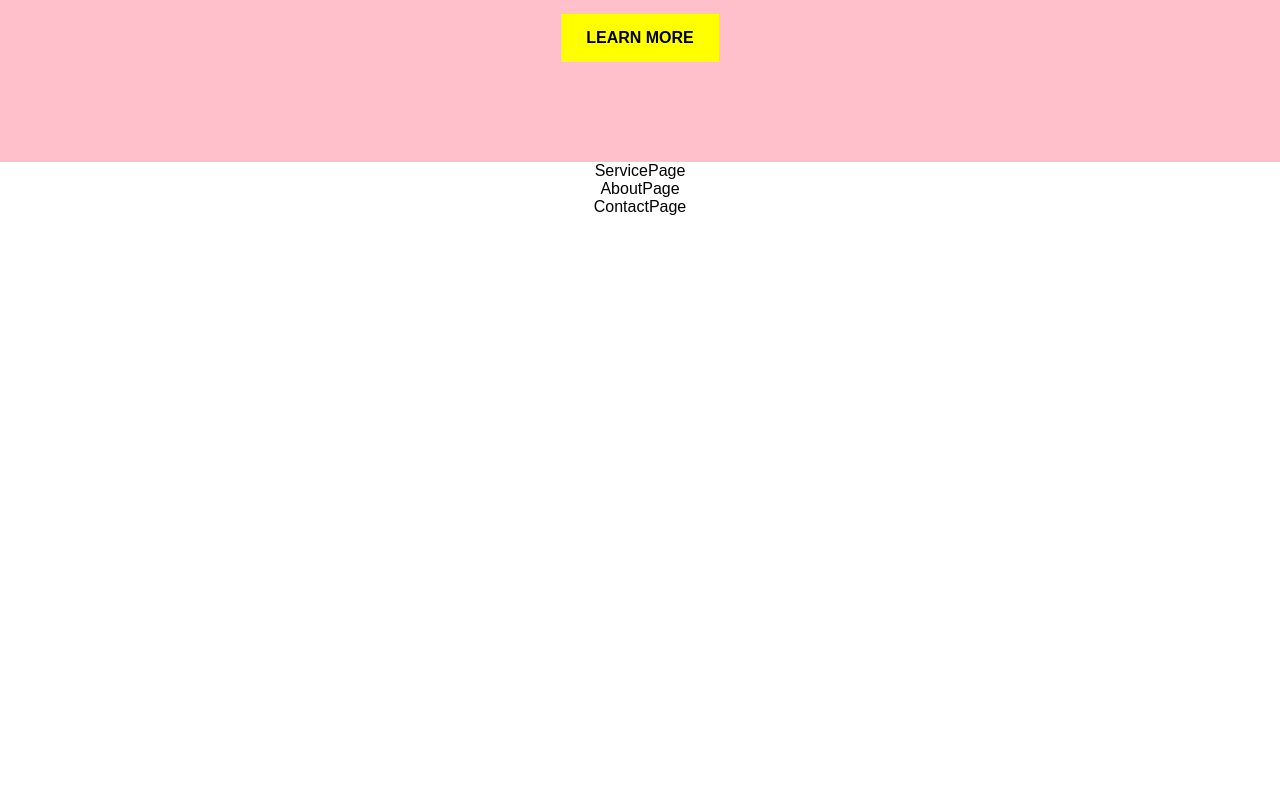
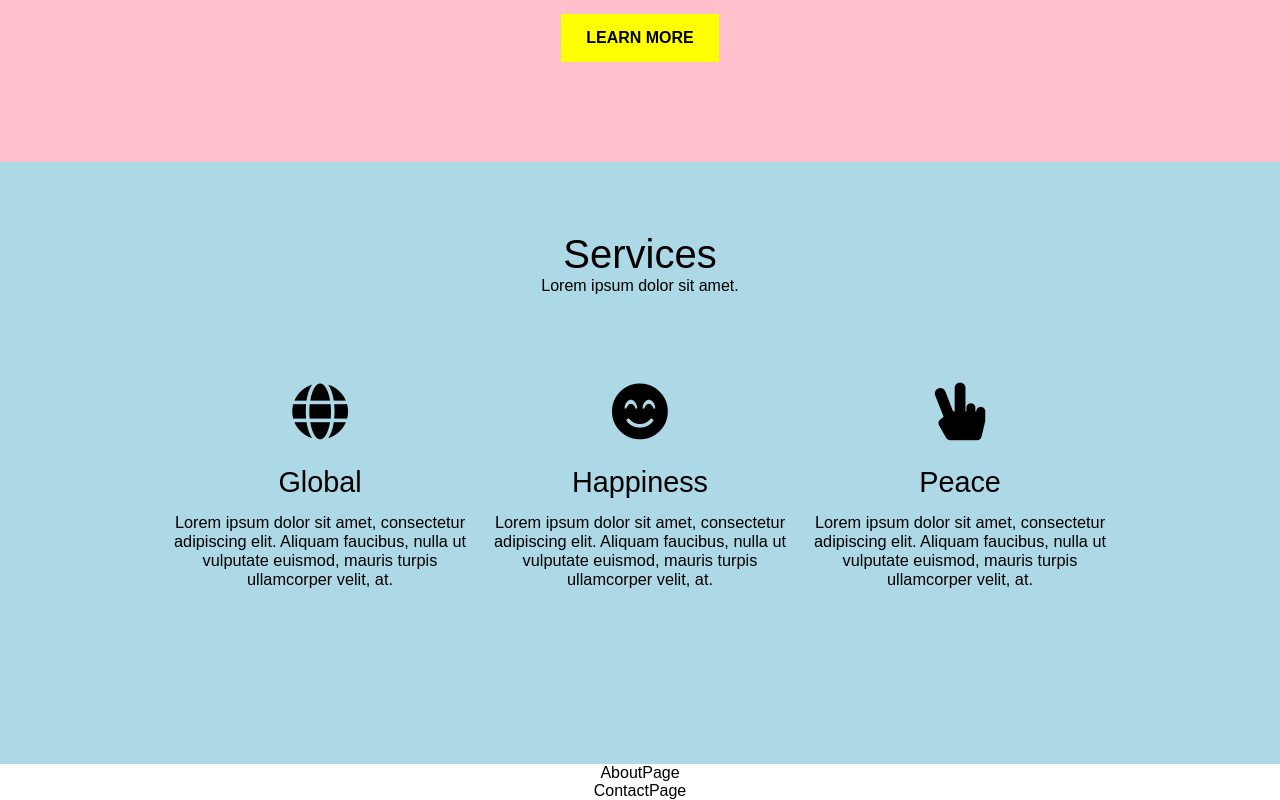
Before and after one commit to MatthieuNadeau96/Love-Landing-Page, a React (Create React App) app: page / in a window 1280 px wide. Shown: the part 413-1213 px from the top of the page. Before the commit the page ends 800 px from the top, so only its background shows below. Built offline with nearby package versions, Linux system fonts and the light colour scheme.

Commit message:
added fontawesome and added service section

```diff
--- a/public/index.html
+++ b/public/index.html
@@ -10,6 +10,7 @@
     -->
     <link rel="manifest" href="%PUBLIC_URL%/manifest.json">
     <link rel="shortcut icon" href="%PUBLIC_URL%/favicon.ico">
+    <link rel="stylesheet" href="https://use.fontawesome.com/releases/v5.2.0/css/all.css" integrity="sha384-hWVjflwFxL6sNzntih27bfxkr27PmbbK/iSvJ+a4+0owXq79v+lsFkW54bOGbiDQ" crossorigin="anonymous">
     <!--
       Notice the use of %PUBLIC_URL% in the tags above.
       It will be replaced with the URL of the `public` folder during the build.
--- a/src/App.css
+++ b/src/App.css
@@ -10,7 +10,7 @@
   justify-content: space-between;
   flex-direction: row;
   align-items: center;
-  background-color: lightgrey;
+  background-color: #eee;
   text-transform: uppercase;
 }
 .navBar a {
@@ -149,5 +149,50 @@
     margin-bottom: 80px;
   }
 }
+.servicePage {
+  background-color: lightblue;
+}
+.servicePage .serviceContainer {
+  display: flex;
+  justify-content: center;
+  flex-direction: row;
+  height: 100%;
+  width: 75%;
+  padding: 80px 0 150px 0;
+  margin: 0 auto;
+}
+.servicePage .serviceContainer .content {
+  font-size: 1.2em;
+  padding: 5px;
+  margin: 0 auto;
+}
+.servicePage .serviceContainer .content .image {
+  font-size: 3em;
+  margin-bottom: 20px;
+}
+.servicePage .serviceContainer .content .title {
+  font-size: 1.5em;
+  margin-bottom: 14px;
+}
+.servicePage .serviceContainer .content .text {
+  font-size: 0.85em;
+  margin-bottom: 20px;
+}
+
+.page-title {
+  padding-top: 70px;
+  font-size: 40px;
+}
+
+@media (max-width: 750px) {
+  .servicePage .serviceContainer {
+    padding: 40px 0 80px 0;
+    flex-direction: column;
+    width: 65%;
+  }
+  .servicePage .serviceContainer .content {
+    margin-top: 40px;
+  }
+}
 
 /*# sourceMappingURL=app.css.map */
--- a/src/App.scss
+++ b/src/App.scss
@@ -18,7 +18,7 @@
   justify-content: space-between;
   flex-direction: row;
   align-items: center;
-  background-color: lightgrey;
+  background-color: #eee;
   text-transform: uppercase;
   a {
     text-decoration: none;
@@ -167,3 +167,60 @@
     }
   }
 }
+
+
+
+// SERVICES PAGE //
+
+.servicePage {
+  background-color: lightblue;
+
+  .serviceContainer {
+    display: flex;
+    justify-content: center;
+    flex-direction: row;
+    height: 100%;
+    width: 75%;
+    padding: 80px 0 150px 0;
+    margin: 0 auto;
+
+    .content {
+      font-size: 1.2em;
+      padding: 5px;
+      margin: 0 auto;
+      .image {
+        font-size: 3em;
+        margin-bottom: 20px;
+      }
+      .title {
+        font-size: 1.5em;
+        margin-bottom: 14px;
+      }
+      .text {
+        font-size: 0.85em;
+        margin-bottom: 20px;
+
+      }
+    }
+  }
+}
+
+.page-title {
+  padding-top: 70px;
+  font-size: 40px;
+}
+
+@media (max-width: 750px) {
+  .servicePage {
+    .serviceContainer {
+      padding: 40px 0 80px 0;
+      flex-direction: column;
+      width: 65%;
+      .content {
+        margin-top: 40px;
+        .image {
+        }
+      }
+    }
+  }
+}
--- /dev/null
+++ b/src/Components/_Services/Service.js
@@ -0,0 +1,11 @@
+import React from 'react';
+
+const Service = props => (
+  <div className="content">
+    <div className="image">{props.image}</div>
+    <div className="title">{props.title}</div>
+    <div className="text">{props.text}</div>
+  </div>
+);
+
+export default Service;
--- a/src/Components/_Services/ServicePage.js
+++ b/src/Components/_Services/ServicePage.js
@@ -1,10 +1,24 @@
 import React, { Component } from 'react';
+
+import Service from './Service';
 
 class ServicePage extends Component {
 
   render() {
     return (
-      <div>ServicePage</div>
+      <div className="servicePage">
+        <div className="page-title">Services</div>
+        <div className="page-subText">Lorem ipsum dolor sit amet.</div>
+        <div className="serviceContainer">
+          <Service image={<i className="fas fa-globe"></i>} title='Global' text='Lorem ipsum dolor sit amet, consectetur adipiscing elit. Aliquam faucibus, nulla ut vulputate euismod, mauris turpis ullamcorper velit, at.
+
+'/>
+          <Service image={<i className="fas fa-smile-beam"></i>} title='Happiness' text="Lorem ipsum dolor sit amet, consectetur adipiscing elit. Aliquam faucibus, nulla ut vulputate euismod, mauris turpis ullamcorper velit, at."/>
+          <Service image={<i className="fas fa-hand-peace"></i>} title='Peace' text='Lorem ipsum dolor sit amet, consectetur adipiscing elit. Aliquam faucibus, nulla ut vulputate euismod, mauris turpis ullamcorper velit, at.
+
+'/>
+        </div>
+      </div>
     );
   }
 
```
Also changed, not shown: 1 other file (tests, documents, lock files or other folders).
